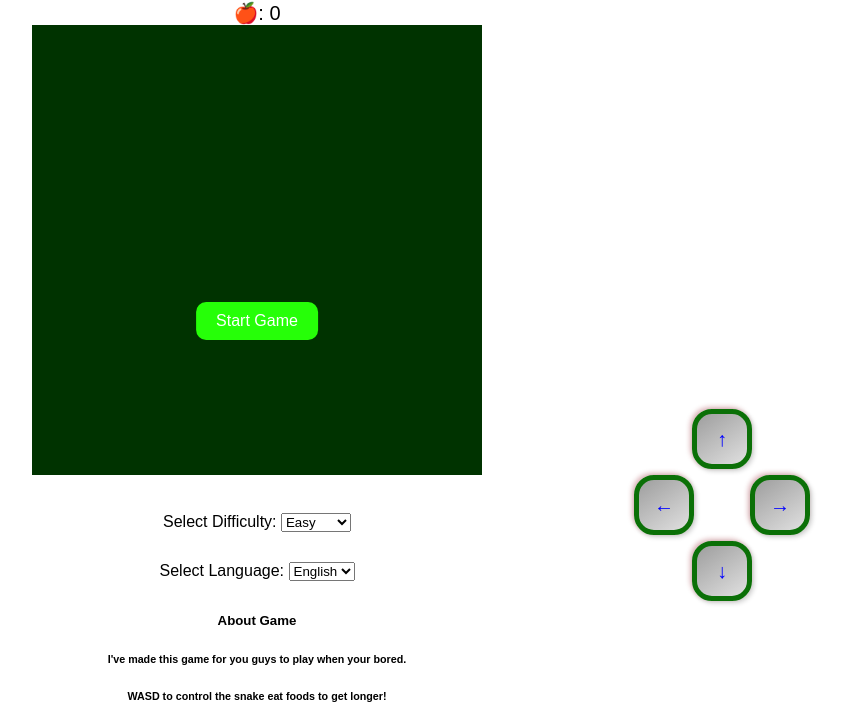
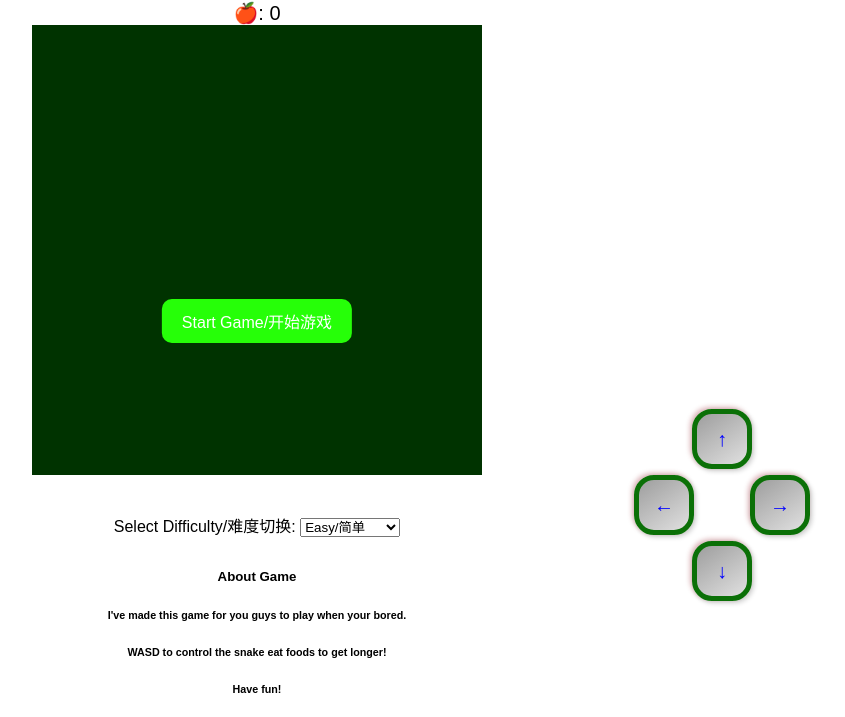
Before and after one commit to Noah-Li2012/snake.cool, a plain HTML site: page index.html in a window 1280 px wide. Shown: the part 79-796 px from the top of the page, without its empty margins (383-1228 px from the left). Drawn offline with Linux system fonts and the light colour scheme.

Commit message:
Update index.html

```diff
--- a/index.html
+++ b/index.html
@@ -125,29 +125,22 @@
     <div id="score">🍎: 0</div>
     <canvas id="gameCanvas"></canvas>
     <br>
-    <button id="startButton">Start Game</button>
+    <button id="startButton">Start Game/开始游戏</button>
     <div id="gameOverScreen">
         <p>Game Over!</p>
         <p id="finalScore"></p>
-        <button id="restartButton">Restart</button>
+        <button id="restartButton">Restart/重新开始</button>
     </div>
 
     <div id="difficultySelect">
-        <label for="difficulty">Select Difficulty: </label>
+       <label for="difficulty">Select Difficulty/难度切换: </label>
         <select id="difficulty">
-            <option value="easy">Easy</option>
-            <option value="medium">Medium</option>
-            <option value="hard">Hard</option>
+            <option value="easy">Easy/简单</option>
+            <option value="medium">Medium/中等</option>
+            <option value="hard">Hard/困难</option>
         </select>
     </div>
 
-    <div id="languageSelect">
-        <label for="language">Select Language: </label>
-        <select id="language">
-            <option value="en">English</option>
-            <option value="zh">中文</option>
-        </select>
-    </div>
 
     <div id="dpad">
         <div class="dpad-row">
@@ -181,6 +174,7 @@
         const borderMargin = 20;
         let language = 'en';
         let isMobile = window.innerWidth <= 768;
+
 
         if (isMobile) {
             canvas.width = 300;
@@ -305,7 +299,7 @@
                 score++;
                 scoreDisplay.textContent = "🍎: " + score;
                 food = getRandomFoodPosition();
-                showFloatingText();  // Show "+1" when eating food
+                showFloatingText();
             } else {
                 snake.pop();
             }
@@ -370,10 +364,6 @@
             clearInterval(gameInterval);
             if (!isGameOver) gameInterval = setInterval(gameLoop, gameSpeed);
         });
-
-        languageSelect.addEventListener("change", (event) => {
-            language = event.target.value;
-        });
     </script>
 
     <h5>About Game</h5>
```
